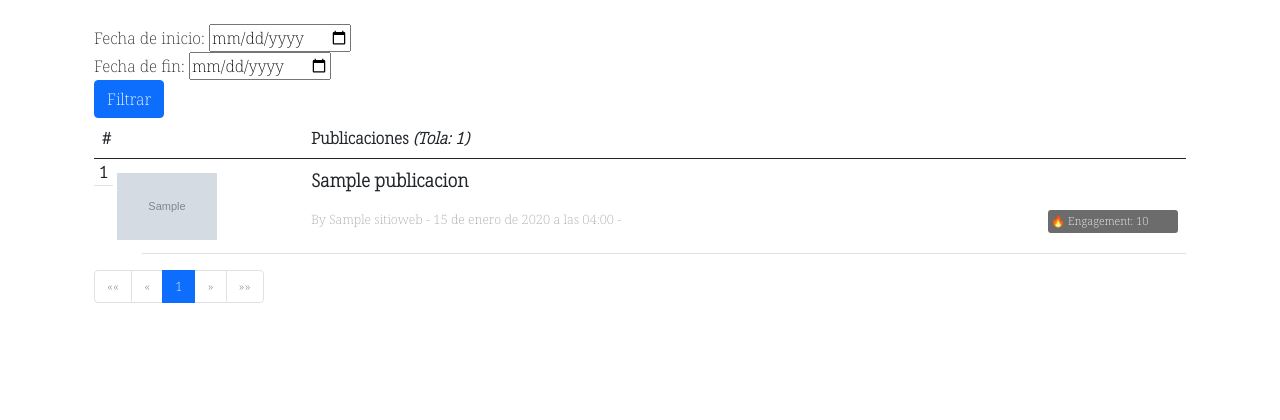
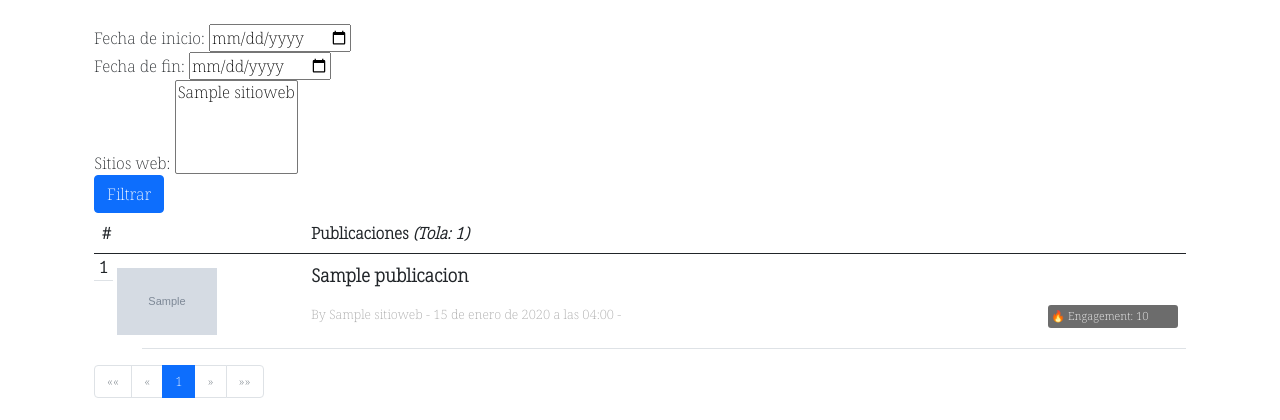
Before and after one commit to AngelSanchezAW/Blue, a Django app: page / in a window 1280 px wide. Shown: the part 56-476 px from the top of the page. Run offline with Django 4.2, Linux system fonts and the light colour scheme; tables that the repository leaves empty hold one stand-in row (values such as "Sample post"); grey boxes marked "Sample" are stand-in pictures.

Commit message:
Se modificó el filtro para mostrar post por fecha y sitios web

```diff
--- a/blueapp/analis/templates/analis/components/posts.html
+++ b/blueapp/analis/templates/analis/components/posts.html
@@ -15,7 +15,11 @@
                     <label for="{{ date_filter_form.end_date.id_for_label }}">Fecha de fin:</label>
                     {{ date_filter_form.end_date }}
                 </div>
+            </div>
 
+            <div class="form-group">
+              <label for="{{ date_filter_form.sitios_web.id_for_label }}">Sitios web:</label>
+              {{ date_filter_form.sitios_web }}
             </div>
 
             <button type="submit" class="btn btn-primary">Filtrar</button>
--- a/blueapp/analis/utils/forms.py
+++ b/blueapp/analis/utils/forms.py
@@ -1,6 +1,11 @@
 from django import forms
 from analis.models import SitioWeb
+
+class SitioWebChoiceField(forms.ModelMultipleChoiceField):
+    def label_from_instance(self, obj):
+        return obj.nombre
 
 class DateFilterForm(forms.Form):
     start_date = forms.DateField(label='Fecha de inicio', required=False, widget=forms.DateInput(attrs={'type': 'date'}))
     end_date = forms.DateField(label='Fecha de fin', required=False, widget=forms.DateInput(attrs={'type': 'date'}))
+    sitios_web = SitioWebChoiceField(queryset=SitioWeb.objects.all(), required=False, label='Sitios web')
--- a/blueapp/analis/views.py
+++ b/blueapp/analis/views.py
@@ -22,11 +22,12 @@ def index(request):
         fecha_truncada=TruncDate('fecha_creacion')
     ).order_by('-fecha_truncada', '-engagement__total_engagement')
 
-    # Procesar el formulario de filtro de fechas
+    # Procesar el formulario de filtro de fechas y sitios web
     date_filter_form = DateFilterForm(request.GET)
     if date_filter_form.is_valid():
         start_date = date_filter_form.cleaned_data['start_date']
         end_date = date_filter_form.cleaned_data['end_date']
+        sitios_web_selected = date_filter_form.cleaned_data['sitios_web']
 
         if start_date:
             publicaciones = publicaciones.filter(fecha_creacion__gte=start_date)
@@ -34,6 +35,9 @@ def index(request):
             # Incluir publicaciones hasta el final del día
             end_date_next_day = end_date + timedelta(days=1)
             publicaciones = publicaciones.filter(fecha_creacion__lte=end_date_next_day)
+
+        if sitios_web_selected:
+            publicaciones = publicaciones.filter(sitio_web__in=sitios_web_selected)
 
         if start_date and end_date:
             # Después del filtro, ordena por engagement de forma descendente
```
